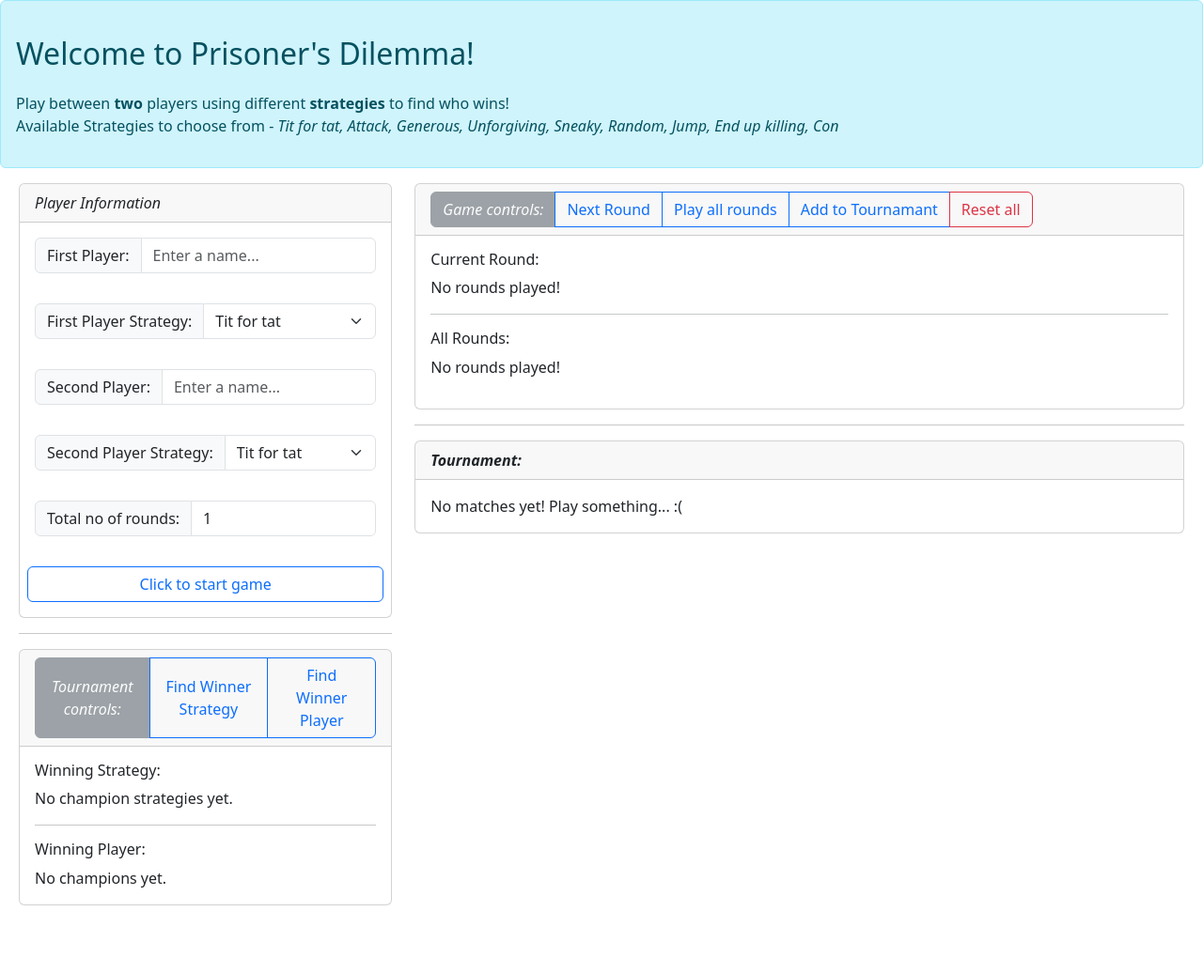
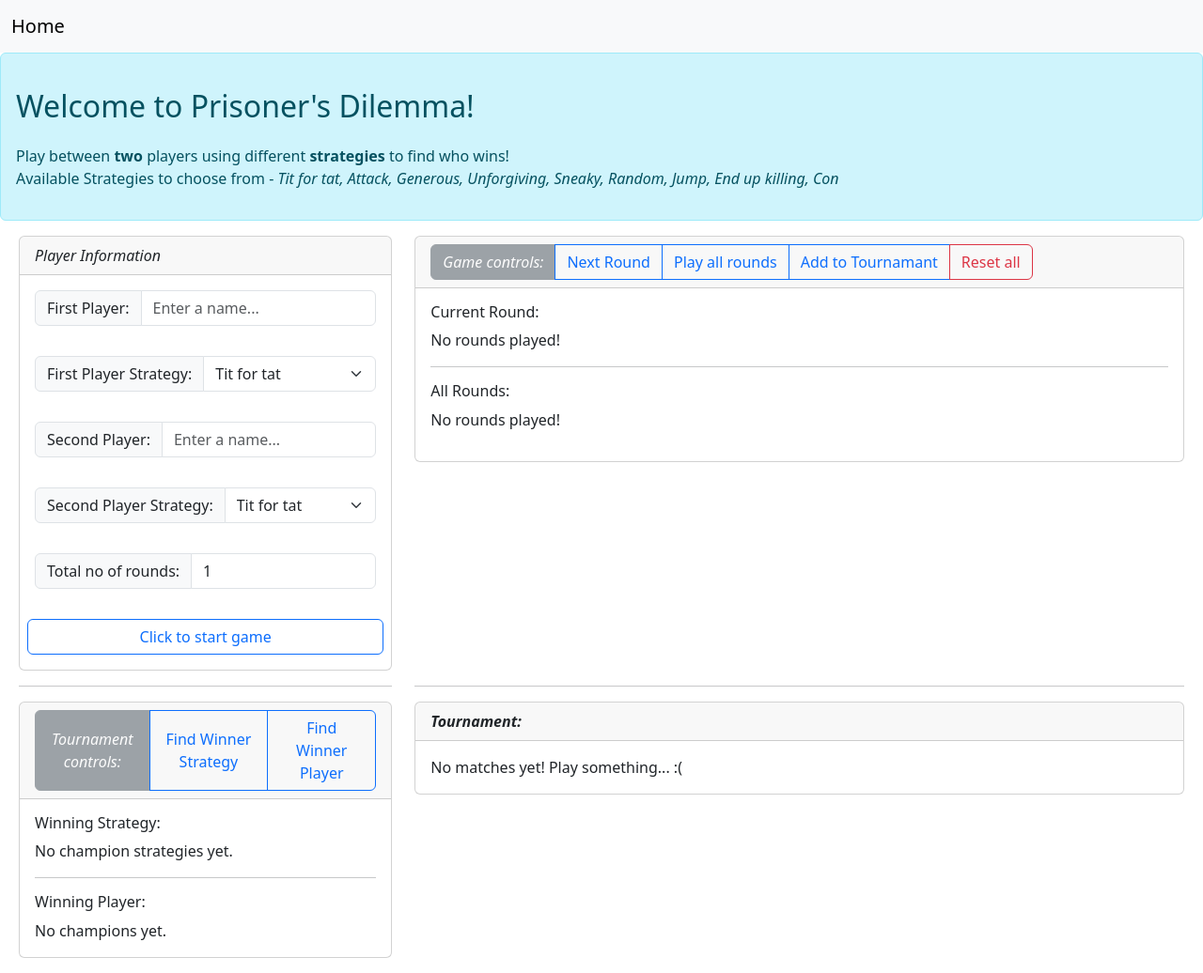
Before and after one commit to nilaydatta/gameTheory, a website with bundled scripts: page index.html in a window 1280 px wide. Shown: the whole page at 94% size. Before the commit the page ends 964 px from the top, so only its background shows below. Built offline with nearby package versions, Linux system fonts and the light colour scheme.

Commit message:
layout update

```diff
--- a/assets/main.css
+++ b/assets/main.css
@@ -1,3 +1,8 @@
 .game-section {
     padding: 0 20px;
 }
+#roundFullDataDisplaySection {
+    display: block;
+    max-height: 247px;
+    overflow-y: scroll;
+}
--- a/index.html
+++ b/index.html
@@ -10,13 +10,18 @@
 </head>
 <body>
 	<noscript>Your browser does not support JavaScript! Please enable javascript to continue.</noscript>
+	<nav class="navbar bg-body-tertiary border-body">
+		<div class="container-fluid">
+			<a class="navbar-brand" href="/">Home</a>
+		</div>
+	</nav>
 	<div class="banner-section alert alert-info">
 		<h1>Welcome to Prisoner's Dilemma!</h1>
 		<p>Play between <strong>two</strong> players using different <strong>strategies</strong> to find who wins!<br/>Available Strategies to choose from - <em id="strategiesList"></em></p>
 	</div>
 	<div class="game-section">
 		<div class="row">
-			<div class="col col-sm-12 col-md-4">
+			<div class="col col-sm-12 col-md-12 col-lg-4">
 				<div class="card">
 					<div class="card-header"><em>Player Information</em></div>
 					<div class="card-body">
@@ -49,31 +54,8 @@
 						</form>
 					</div>
 				</div>
-				<hr/>
-				<div class="card">
-					<div class="card-header">
-						<div class="btn-group" role="group" aria-label="Tournament controls">
-							<button type="button" class="btn btn-secondary" disabled><em>Tournament controls: </em></button>
-							<button type="button" class="btn btn-outline-primary" id="btnfindWinStr">Find Winner Strategy</button>
-							<button type="button" class="btn btn-outline-primary" id="btnfindWinName">Find Winner Player</button>
-						</div>
-					</div>
-					<div class="card-body">
-						<div class="row">
-							<div class="col col-sm-12 col-md-12">
-								<h6>Winning Strategy:</h6>
-								<div id="winStrategySection">No champion strategies yet.</div>
-								<hr/>
-							</div>
-							<div class="col col-sm-12 col-md-12">
-								<h6>Winning Player:</h6>
-								<div id="winPlayerNameSection">No champions yet.</div>
-							</div>
-						</div>
-					</div>
-				</div>
 			</div>
-			<div class="col col-sm-12 col-md-8">
+			<div class="col col-sm-12 col-md-12 col-lg-8">
 				<div class="card">
 					<div class="card-header">
 						<div class="btn-group" role="group" aria-label="Game controls">
@@ -98,6 +80,35 @@
 						</div>
 					</div>
 				</div>
+			</div>
+		</div>
+		<div class="row">
+			<div class="col col-sm-12 col-md-12 col-lg-4">
+				<hr/>
+				<div class="card mb-3">
+					<div class="card-header">
+						<div class="btn-group" role="group" aria-label="Tournament controls">
+							<button type="button" class="btn btn-secondary" disabled><em>Tournament controls: </em></button>
+							<button type="button" class="btn btn-outline-primary" id="btnfindWinStr">Find Winner Strategy</button>
+							<button type="button" class="btn btn-outline-primary" id="btnfindWinName">Find Winner Player</button>
+						</div>
+					</div>
+					<div class="card-body">
+						<div class="row">
+							<div class="col col-sm-12 col-md-12">
+								<h6>Winning Strategy:</h6>
+								<div id="winStrategySection">No champion strategies yet.</div>
+								<hr/>
+							</div>
+							<div class="col col-sm-12 col-md-12">
+								<h6>Winning Player:</h6>
+								<div id="winPlayerNameSection">No champions yet.</div>
+							</div>
+						</div>
+					</div>
+				</div>
+			</div>
+			<div class="col col-sm-12 col-md-12 col-lg-8">
 				<hr/>
 				<div class="card">
 					<div class="card-header"><strong><em>Tournament:</em></strong></div>
```
